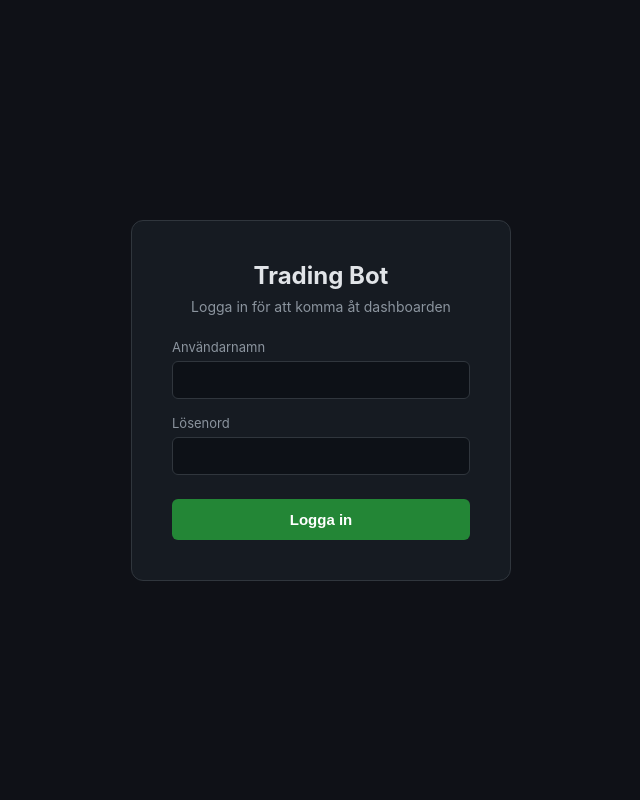
After one commit to RR9504/trading-bot, a Flask app: page /login in a window 1280 px wide. The commit adds this page. Shown: the whole page, without its empty margins (319-959 px from the left). Run offline with Flask 3, Linux system fonts and the light colour scheme; parts of the project's set-up code (start-up, migrations or seed data) failed here and were passed over.

Commit message:
Säkerhetsförstärkning: åtgärda 17 identifierade sårbarheter
CRITICAL fixar:
- Stäng av Flask debug mode, kör Gunicorn i produktion
- Lägg till autentisering (login/logout) på alla routes
- Flytta credentials från YAML till miljövariabler (.env)
- Filrättigheter 600 på settings.yaml
- Nginx reverse proxy med HTTPS (self-signed cert)
- Flask bunden till 127.0.0.1 (ej exponerad direkt)

HIGH fixar:
- Rate limiting på alla API-endpoints (flask-limiter)
- XSS-fix: byt innerHTML mot säker DOM-manipulation
- CSRF-skydd via session-baserad auth
- Bättre felhantering med loggning istället för tysta except
- Timing-safe lösenordsjämförelse (secrets.compare_digest)

MEDIUM/LOW fixar:
- Security headers (X-Frame-Options, CSP, HSTS, nosniff)
- Utökad .gitignore (nyckelfiler, certifikat, .env-varianter)
- Audit logging för login/logout/start/stop
- Logout-knapp i dashboard

Co-Authored-By: Claude Opus 4.6 <noreply@anthropic.com>

```diff
--- a/requirements.txt
+++ b/requirements.txt
@@ -6,6 +6,8 @@ alpaca-trade-api>=3.0.0
 python-binance>=1.0.19
 avanza>=0.0.13
 flask>=3.0.0
+flask-limiter>=3.5.0
+gunicorn>=21.2.0
 pyyaml>=6.0
 schedule>=1.2.0
 pytest>=7.4.0
--- a/src/dashboard/app.py
+++ b/src/dashboard/app.py
@@ -1,10 +1,15 @@
 import sys
 import os
-import json
+import secrets
+import logging
 import threading
+import time
+import functools
 from datetime import datetime
 
-from flask import Flask, render_template, jsonify
+from flask import Flask, render_template, jsonify, request, session, redirect, url_for
+from flask_limiter import Limiter
+from flask_limiter.util import get_remote_address
 
 sys.path.insert(0, os.path.dirname(os.path.dirname(os.path.dirname(os.path.abspath(__file__)))))
 
@@ -20,6 +25,13 @@ from src.strategies.momentum_strategy import MomentumStrategy
 from src.utils.logger import setup_logger
 
 app = Flask(__name__)
+app.secret_key = os.environ.get("FLASK_SECRET_KEY", secrets.token_hex(32))
+
+# Rate limiting
+limiter = Limiter(get_remote_address, app=app, default_limits=["60 per minute"])
+
+# Audit logger
+audit_log = logging.getLogger("audit")
 
 STRATEGIES = {
     "rsi": RSIStrategy,
@@ -32,6 +44,74 @@ engine = None
 bot_thread = None
 bot_running = False
 
+DASHBOARD_USER = os.environ.get("DASHBOARD_USER", "admin")
+DASHBOARD_PASS = os.environ.get("DASHBOARD_PASS")
+
+if not DASHBOARD_PASS:
+    DASHBOARD_PASS = secrets.token_urlsafe(16)
+    print(f"\n{'='*50}")
+    print(f"  GENERERAT DASHBOARD-LÖSENORD")
+    print(f"  Användare: {DASHBOARD_USER}")
+    print(f"  Lösenord:  {DASHBOARD_PASS}")
+    print(f"  Sätt DASHBOARD_PASS som miljövariabel för permanent lösenord")
+    print(f"{'='*50}\n")
+
+
+# --- Security headers ---
+
+@app.after_request
+def add_security_headers(response):
+    response.headers["X-Frame-Options"] = "DENY"
+    response.headers["X-Content-Type-Options"] = "nosniff"
+    response.headers["X-XSS-Protection"] = "1; mode=block"
+    response.headers["Referrer-Policy"] = "strict-origin-when-cross-origin"
+    response.headers["Content-Security-Policy"] = (
+        "default-src 'self'; "
+        "script-src 'self' 'unsafe-inline' https://cdn.jsdelivr.net; "
+        "style-src 'self' 'unsafe-inline'; "
+        "img-src 'self' data:; "
+        "connect-src 'self';"
+    )
+    return response
+
+
+# --- Auth ---
+
+def login_required(f):
+    @functools.wraps(f)
+    def decorated(*args, **kwargs):
+        if not session.get("authenticated"):
+            if request.is_json or request.path.startswith("/api/"):
+                return jsonify({"error": "Unauthorized"}), 401
+            return redirect(url_for("login"))
+        return f(*args, **kwargs)
+    return decorated
+
+
+@app.route("/login", methods=["GET", "POST"])
+@limiter.limit("10 per minute")
+def login():
+    if request.method == "POST":
+        username = request.form.get("username", "")
+        password = request.form.get("password", "")
+        if secrets.compare_digest(username, DASHBOARD_USER) and secrets.compare_digest(password, DASHBOARD_PASS):
+            session["authenticated"] = True
+            session.permanent = True
+            audit_log.warning(f"LOGIN OK från {request.remote_addr}")
+            return redirect(url_for("index"))
+        audit_log.warning(f"LOGIN MISSLYCKAT från {request.remote_addr} (user={username})")
+        return render_template("login.html", error="Fel användarnamn eller lösenord"), 401
+    return render_template("login.html", error=None)
+
+
+@app.route("/logout")
+def logout():
+    audit_log.warning(f"LOGOUT från {request.remote_addr}")
+    session.clear()
+    return redirect(url_for("login"))
+
+
+# --- Config ---
 
 def load_config(path: str = "config/settings.yaml") -> dict:
     with open(path) as f:
@@ -76,11 +156,14 @@ def create_engine():
 # --- Routes ---
 
 @app.route("/")
+@login_required
 def index():
     return render_template("dashboard.html")
 
 
 @app.route("/api/status")
+@login_required
+@limiter.limit("30 per minute")
 def api_status():
     global engine, bot_running
     if not engine:
@@ -107,6 +190,8 @@ def api_status():
 
 
 @app.route("/api/positions")
+@login_required
+@limiter.limit("30 per minute")
 def api_positions():
     if not engine:
         return jsonify([])
@@ -126,6 +211,8 @@ def api_positions():
 
 
 @app.route("/api/trades")
+@login_required
+@limiter.limit("30 per minute")
 def api_trades():
     if not engine:
         return jsonify([])
@@ -144,11 +231,12 @@ def api_trades():
 
 
 @app.route("/api/equity")
+@login_required
+@limiter.limit("30 per minute")
 def api_equity():
     if not engine:
         return jsonify([])
 
-    # Bygg equity-kurva från trades
     balance = engine.broker.initial_balance
     equity_curve = [{"time": "Start", "value": balance}]
     for t in engine.portfolio.trade_records:
@@ -161,22 +249,25 @@ def api_equity():
 
 
 @app.route("/api/start", methods=["POST"])
+@login_required
+@limiter.limit("5 per minute")
 def api_start():
     global engine, bot_thread, bot_running
     if bot_running:
         return jsonify({"status": "already_running"})
 
+    audit_log.warning(f"BOT STARTAD av {request.remote_addr}")
     engine = create_engine()
     bot_running = True
 
     def run_bot():
         global bot_running
+        bot_logger = logging.getLogger("trading-bot")
         while bot_running:
             try:
                 engine.run_once()
-            except Exception:
-                pass
-            import time
+            except Exception as e:
+                bot_logger.error(f"Bot-cykel misslyckades: {e}")
             time.sleep(60)
 
     bot_thread = threading.Thread(target=run_bot, daemon=True)
@@ -185,8 +276,11 @@ def api_start():
 
 
 @app.route("/api/stop", methods=["POST"])
+@login_required
+@limiter.limit("5 per minute")
 def api_stop():
     global bot_running
+    audit_log.warning(f"BOT STOPPAD av {request.remote_addr}")
     bot_running = False
     if engine:
         engine.stop()
@@ -196,4 +290,4 @@ def api_stop():
 if __name__ == "__main__":
     os.chdir(os.path.dirname(os.path.dirname(os.path.dirname(os.path.abspath(__file__)))))
     engine = create_engine()
-    app.run(debug=True, host="0.0.0.0", port=5000)
+    app.run(debug=False, host="127.0.0.1", port=5000)
--- /dev/null
+++ b/src/dashboard/templates/login.html
@@ -0,0 +1,100 @@
+<!DOCTYPE html>
+<html lang="sv">
+<head>
+    <meta charset="UTF-8">
+    <meta name="viewport" content="width=device-width, initial-scale=1.0">
+    <title>Trading Bot - Login</title>
+    <style>
+        * { margin: 0; padding: 0; box-sizing: border-box; }
+        body {
+            font-family: -apple-system, BlinkMacSystemFont, 'Segoe UI', Roboto, sans-serif;
+            background: #0f1117;
+            color: #e1e4e8;
+            min-height: 100vh;
+            display: flex;
+            align-items: center;
+            justify-content: center;
+        }
+        .login-box {
+            background: #161b22;
+            border: 1px solid #30363d;
+            border-radius: 12px;
+            padding: 40px;
+            width: 100%;
+            max-width: 380px;
+        }
+        .login-box h1 {
+            font-size: 24px;
+            text-align: center;
+            margin-bottom: 8px;
+        }
+        .login-box p {
+            text-align: center;
+            color: #8b949e;
+            font-size: 14px;
+            margin-bottom: 24px;
+        }
+        .form-group { margin-bottom: 16px; }
+        label {
+            display: block;
+            font-size: 13px;
+            color: #8b949e;
+            margin-bottom: 6px;
+        }
+        input[type="text"], input[type="password"] {
+            width: 100%;
+            padding: 10px 12px;
+            background: #0d1117;
+            border: 1px solid #30363d;
+            border-radius: 6px;
+            color: #f0f6fc;
+            font-size: 14px;
+            outline: none;
+        }
+        input:focus { border-color: #58a6ff; }
+        .btn {
+            width: 100%;
+            padding: 12px;
+            background: #238636;
+            color: #fff;
+            border: none;
+            border-radius: 6px;
+            font-size: 15px;
+            font-weight: 600;
+            cursor: pointer;
+            margin-top: 8px;
+        }
+        .btn:hover { background: #2ea043; }
+        .error {
+            background: #490202;
+            border: 1px solid #f85149;
+            color: #f85149;
+            padding: 10px;
+            border-radius: 6px;
+            font-size: 13px;
+            text-align: center;
+            margin-bottom: 16px;
+        }
+    </style>
+</head>
+<body>
+    <div class="login-box">
+        <h1>Trading Bot</h1>
+        <p>Logga in f&ouml;r att komma &aring;t dashboarden</p>
+        {% if error %}
+        <div class="error">{{ error }}</div>
+        {% endif %}
+        <form method="POST">
+            <div class="form-group">
+                <label for="username">Anv&auml;ndarnamn</label>
+                <input type="text" id="username" name="username" required autocomplete="username">
+            </div>
+            <div class="form-group">
+                <label for="password">L&ouml;senord</label>
+                <input type="password" id="password" name="password" required autocomplete="current-password">
+            </div>
+            <button type="submit" class="btn">Logga in</button>
+        </form>
+    </div>
+</body>
+</html>
```
Also changed, not shown: src/dashboard/templates/dashboard.html (+60 -25 lines), src/data/fetcher.py (+8 -2 lines), src/main.py (+22 -7 lines), 2 other files.
